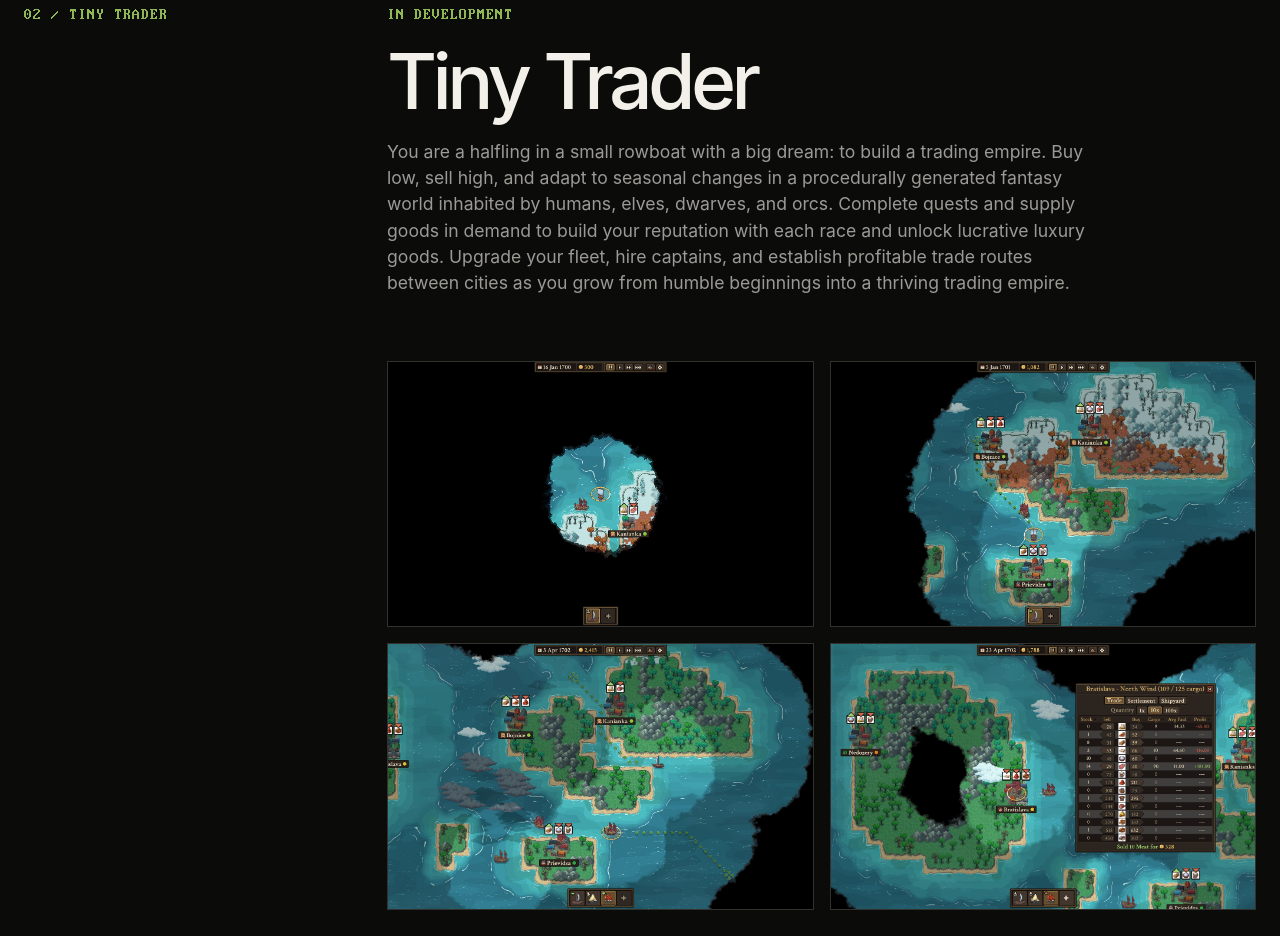
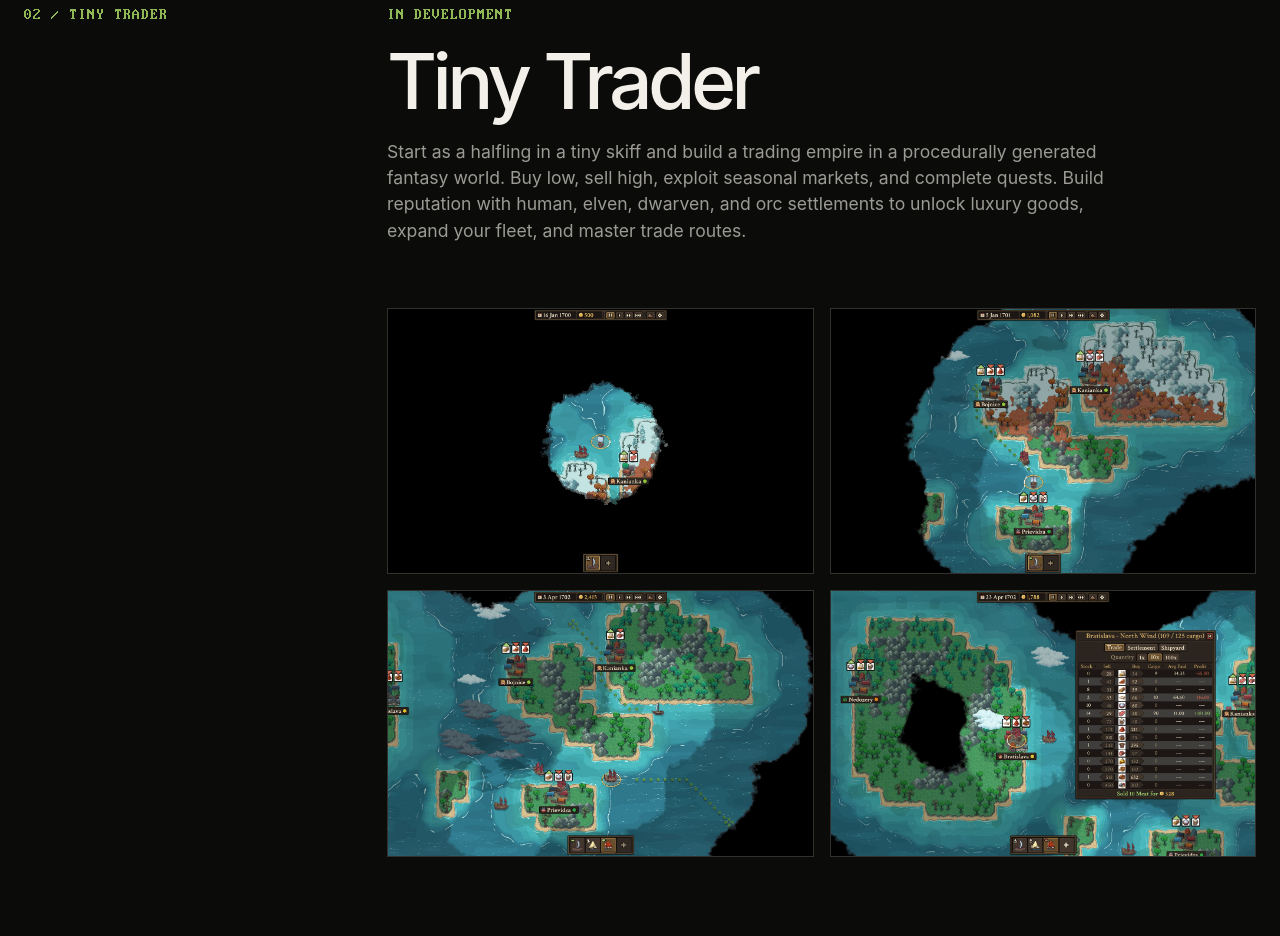
Before and after one commit to MartinBertha/retnegames-website, a website: page public/index.html in a window 1280 px wide. Shown: the part 1546-2482 px from the top of the page. Drawn offline with Linux system fonts and the light colour scheme.

Commit message:
Update index.html

```diff
--- a/public/index.html
+++ b/public/index.html
@@ -59,7 +59,7 @@
       <div class="section-content">
         <p class="game-tag">In development</p>
         <h2 id="game-title">Tiny Trader</h2>
-        <p class="game-description">You are a halfling in a small rowboat with a big dream: to build a trading empire. Buy low, sell high, and adapt to seasonal changes in a procedurally generated fantasy world inhabited by humans, elves, dwarves, and orcs. Complete quests and supply goods in demand to build your reputation with each race and unlock lucrative luxury goods. Upgrade your fleet, hire captains, and establish profitable trade routes between cities as you grow from humble beginnings into a thriving trading empire.</p>
+        <p class="game-description">Start as a halfling in a tiny skiff and build a trading empire in a procedurally generated fantasy world. Buy low, sell high, exploit seasonal markets, and complete quests. Build reputation with human, elven, dwarven, and orc settlements to unlock luxury goods, expand your fleet, and master trade routes.</p>
 
         <div class="game-shots">
           <figure class="shot"><a href="/game/shot-1.jpg" data-gallery><img src="/game/shot-1.jpg" alt="The world map with two trading ships near the port towns of Bojnice and Kanianka" width="2000" height="1249" loading="lazy"></a></figure>
```
